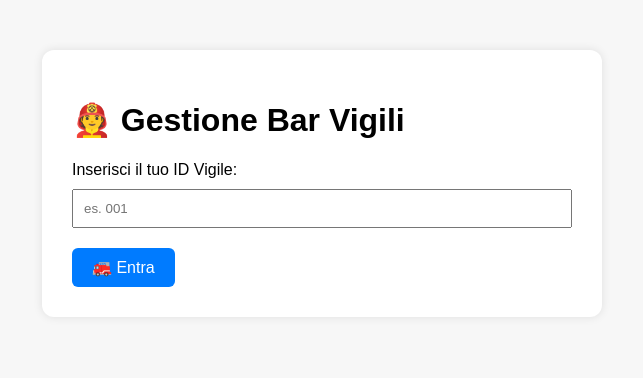
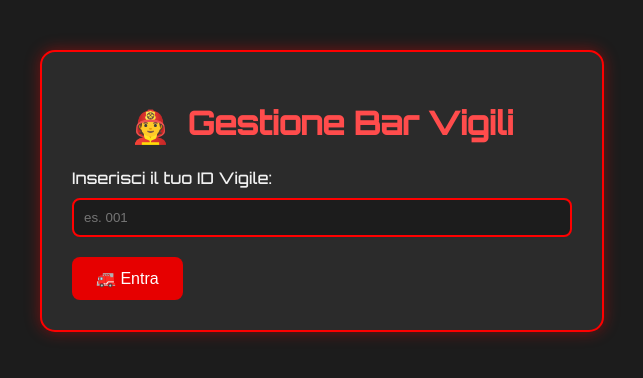
Before and after one commit to dvdrom89/barturnoa, a plain HTML site: page index.html in a window 1280 px wide. Shown: the whole page, without its empty margins (318-961 px from the left). Drawn offline with Linux system fonts and the light colour scheme.

Commit message:
Update style.css

```diff
--- a/style.css
+++ b/style.css
@@ -1,6 +1,7 @@
 body {
-  font-family: Arial, sans-serif;
-  background-color: #f7f7f7;
+  font-family: 'Orbitron', sans-serif;
+  background-color: #1c1c1c;
+  color: #f1f1f1;
   margin: 0;
   padding: 0;
 }
@@ -8,10 +9,22 @@ body {
 .container {
   max-width: 500px;
   margin: 50px auto;
-  background: white;
+  background: #2b2b2b;
   padding: 30px;
-  border-radius: 12px;
-  box-shadow: 0 0 10px rgba(0, 0, 0, 0.1);
+  border-radius: 15px;
+  box-shadow: 0 0 15px rgba(255, 0, 0, 0.4);
+  border: 2px solid #ff0000;
+}
+
+h1 {
+  text-align: center;
+  color: #ff4c4c;
+}
+
+.helmet-icon {
+  font-size: 32px;
+  vertical-align: middle;
+  margin-right: 8px;
 }
 
 input[type="text"] {
@@ -20,18 +33,36 @@ input[type="text"] {
   margin-top: 10px;
   margin-bottom: 20px;
   box-sizing: border-box;
+  border: 2px solid #ff0000;
+  border-radius: 8px;
+  background-color: #1c1c1c;
+  color: #fff;
 }
 
 button {
-  padding: 10px 20px;
-  background-color: #007bff;
+  padding: 12px 24px;
+  background-color: #e60000;
   border: none;
   color: white;
   font-size: 16px;
   cursor: pointer;
-  border-radius: 6px;
+  border-radius: 8px;
+  transition: background-color 0.3s;
 }
 
 button:hover {
-  background-color: #0056b3;
+  background-color: #b30000;
 }
+
+#user-section ul {
+  list-style-type: none;
+  padding-left: 0;
+}
+
+#user-section li {
+  background-color: #3a3a3a;
+  margin-bottom: 5px;
+  padding: 8px;
+  border-radius: 5px;
+  border-left: 5px solid #ff0000;
+}
```
